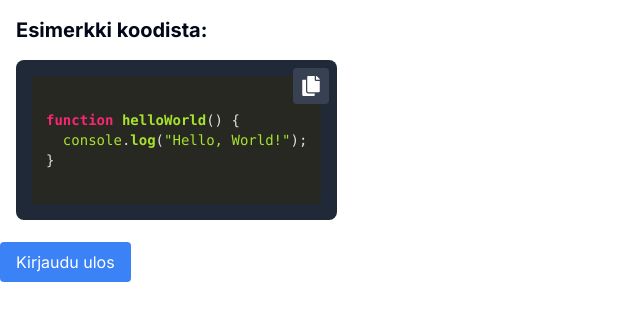
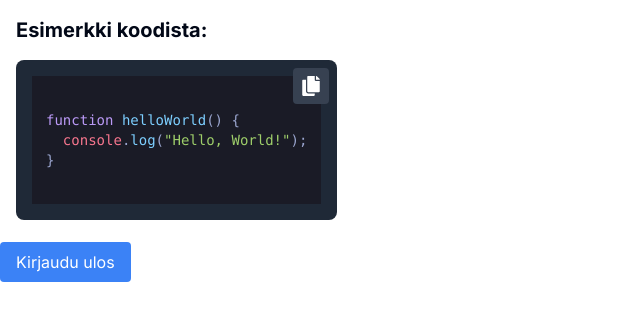
Before and after one commit to laguagu/stripe-payment, a Next.js app: page /verkkokauppa in a window 1280 px wide. Shown: the top 320 px of the page, without its empty margins (0-640 px from the left). Built offline with nearby package versions, Linux system fonts and the light colour scheme.

Commit message:
More themes to code snippet

```diff
--- a/components/codesnipet.tsx
+++ b/components/codesnipet.tsx
@@ -1,18 +1,25 @@
-"use client"
-import React, { useEffect, useRef } from 'react';
-import { FaCopy } from 'react-icons/fa';
-import hljs from 'highlight.js/lib/core';
-import javascript from 'highlight.js/lib/languages/javascript';
-import 'highlight.js/styles/monokai.css'; // Voit vaihtaa teeman tarpeen mukaan
+"use client";
+import React, { useEffect, useRef } from "react";
+import { FaCopy } from "react-icons/fa";
+import hljs from "highlight.js/lib/core";
+import javascript from "highlight.js/lib/languages/javascript";
+// import 'highlight.js/styles/monokai.css'; // Voit vaihtaa teeman tarpeen mukaan
+// import "highlight.js/styles/github.css"; // Vaalea teema
+// import 'highlight.js/styles/tokyo-night-dark.css';
+import 'highlight.js/styles/tokyo-night-dark.css';
 
-hljs.registerLanguage('javascript', javascript);
+
+hljs.registerLanguage("javascript", javascript);
 
 interface CodeSnippetProps {
   code: string;
   language?: string;
 }
 
-const CodeSnippet: React.FC<CodeSnippetProps> = ({ code, language = 'javascript' }) => {
+const CodeSnippet: React.FC<CodeSnippetProps> = ({
+  code,
+  language = "javascript",
+}) => {
   const [isCopied, setIsCopied] = React.useState(false);
   const codeRef = useRef<HTMLElement>(null);
 
@@ -30,7 +37,7 @@ const CodeSnippet: React.FC<CodeSnippetProps> = ({ code, language = 'javascript'
   };
 
   return (
-    <div className="relative rounded-lg overflow-hidden inline-block">
+    <div className="relative rounded-lg overflow-hidden inline-block ">
       <pre className="p-4 bg-gray-800">
         <code ref={codeRef} className={`language-${language} text-sm`}>
           {code}
@@ -40,7 +47,7 @@ const CodeSnippet: React.FC<CodeSnippetProps> = ({ code, language = 'javascript'
         onClick={copyToClipboard}
         className="absolute top-2 right-2 bg-gray-700 hover:bg-gray-600 text-white rounded p-2 focus:outline-none"
       >
-        {isCopied ? 'Kopioitu!' : <FaCopy className="w-5 h-5" />}
+        {isCopied ? "Kopioitu!" : <FaCopy className="w-5 h-5" />}
       </button>
     </div>
   );
```
